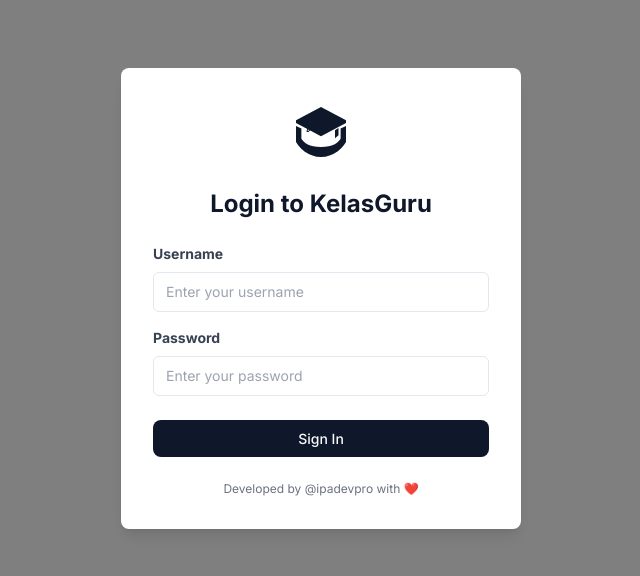
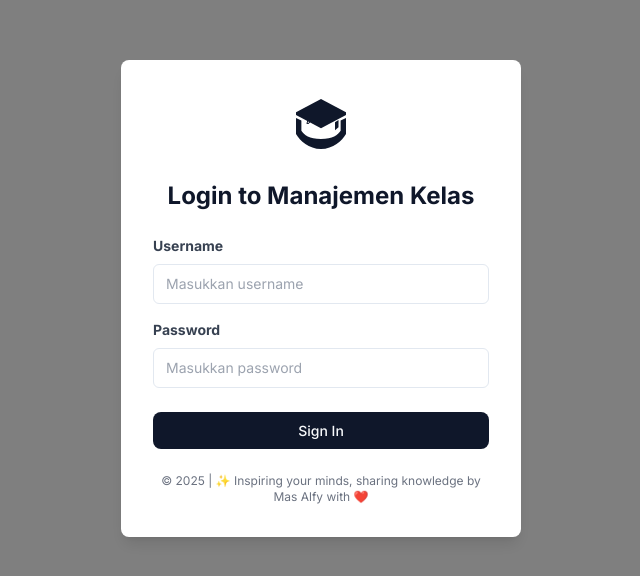
Before and after one commit to masfy/kelasdigitalku, a plain HTML site: page login.html in a window 1280 px wide. Shown: the part 102-678 px from the top of the page, without its empty margins (319-959 px from the left). Drawn offline with nearby package versions, Linux system fonts and the light colour scheme.

Commit message:
login.html

```diff
--- a/login.html
+++ b/login.html
@@ -80,7 +80,7 @@
                     <path d="M169 232L225 245L296 240.5L340 212" stroke="currentColor" stroke-width="8" stroke-linecap="round" stroke-linejoin="round"/>
                 </svg>
             </div>
-            <h2 class="text-2xl font-bold text-center mb-6">Login to KelasGuru</h2>
+            <h2 class="text-2xl font-bold text-center mb-6">Login to Manajemen Kelas</h2>
 
             <div id="login-error" class="bg-red-100 border border-red-400 text-red-700 px-4 py-3 rounded mb-4 hidden">
                 <span id="login-error-message">Invalid username or password</span>
@@ -91,14 +91,14 @@
                     <label class="block text-gray-700 text-sm font-bold mb-2" for="username">
                         Username
                     </label>
-                    <input id="username" type="text" class="shadcn-input" placeholder="Enter your username" required>
+                    <input id="username" type="text" class="shadcn-input" placeholder="Masukkan username" required>
                 </div>
 
                 <div class="mb-6">
                     <label class="block text-gray-700 text-sm font-bold mb-2" for="password">
                         Password
                     </label>
-                    <input id="password" type="password" class="shadcn-input" placeholder="Enter your password" required>
+                    <input id="password" type="password" class="shadcn-input" placeholder="Masukkan password" required>
                 </div>
 
                 <div class="flex items-center justify-between">
@@ -109,7 +109,7 @@
             </form>
 
             <div class="mt-6 text-center text-xs text-gray-500">
-                Developed by @ipadevpro with ❤️
+                © 2025 | ✨ Inspiring your minds, sharing knowledge by Mas Alfy with ❤️
             </div>
         </div>
     </div>
```
